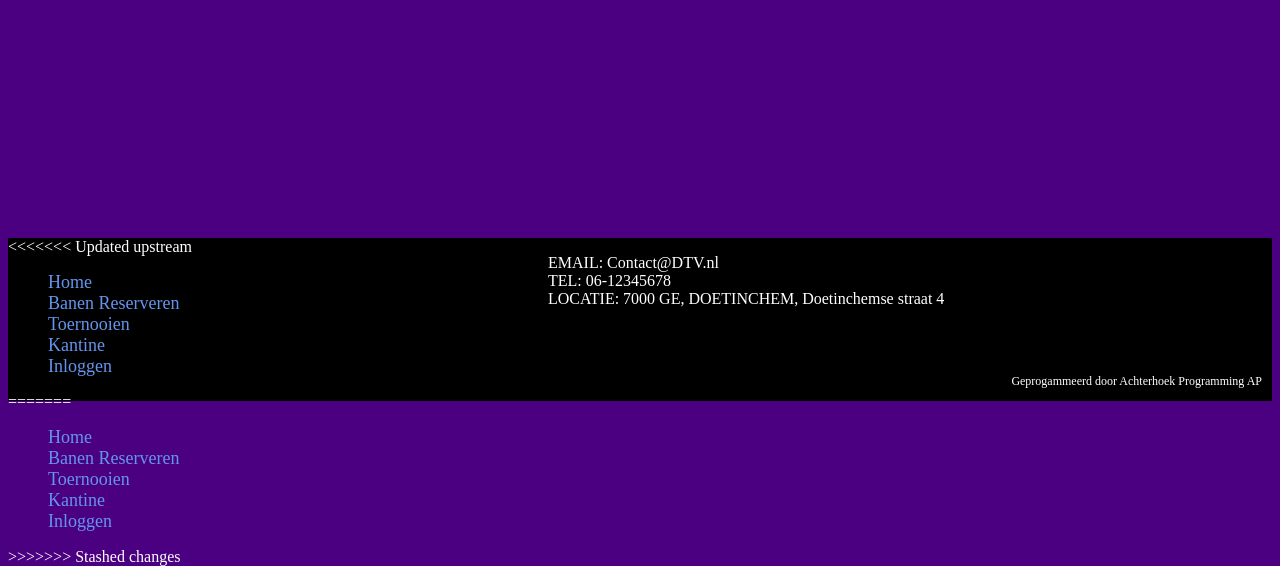
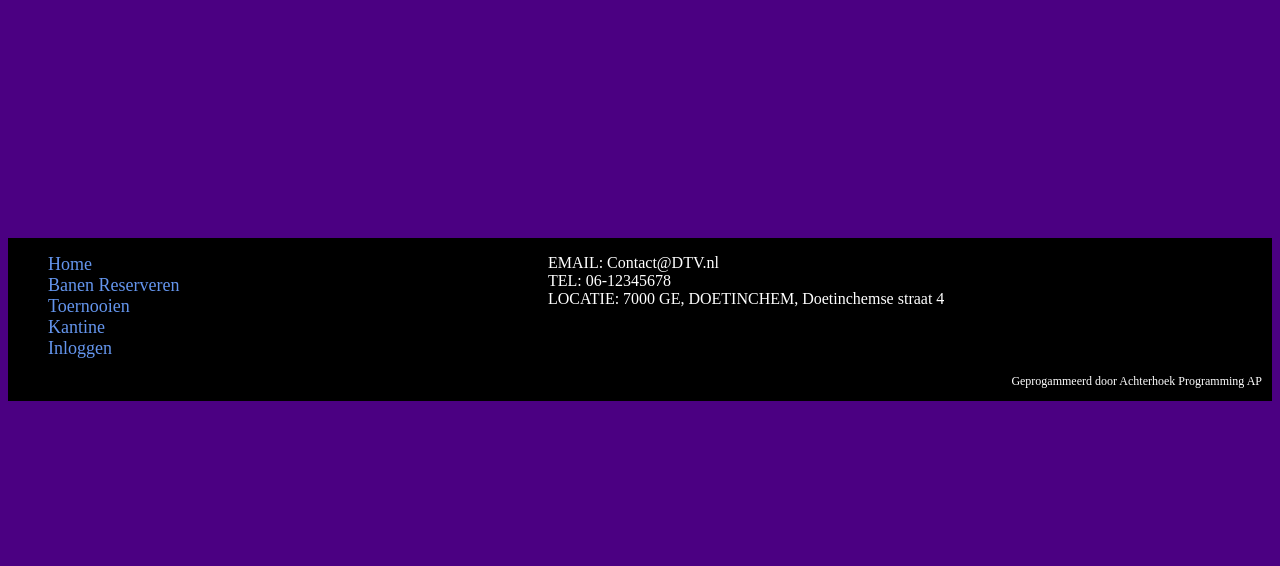
Before and after one commit to stanBrusse/examen_domineren, a PHP site: page /index.php in a window 1280 px wide. Shown: the part 1607-2173 px from the top of the page. After the commit the page ends 2008 px from the top, so only its background shows below. Run offline with PHP 8.4, Linux system fonts and the light colour scheme.

Commit message:
Update footer

```diff
--- a/DTV/footer.php
+++ b/DTV/footer.php
@@ -44,7 +44,6 @@
 
 <div class="footer">
     <div class="menu">
-<<<<<<< Updated upstream
         <ul>
             <li>
                 <a class="active" href="index.php">Home</a>
@@ -59,28 +58,9 @@
                 <a href="kantine.php">Kantine</a>
             </li>
             <li>
-                <a href="#inlog">Inloggen</a>
+                <a href="inloggen.php">Inloggen</a>
             </li>
         </ul>
-=======
-    <ul>
-        <li>
-    <a class="active" href="#home">Home</a>
-        </li>
-        <li>
-    <a href="#banen">Banen Reserveren</a>
-        </li>
-        <li>
-    <a href="#toernooien">Toernooien</a>
-        </li>
-        <li>
-    <a href="#kantine">Kantine</a>
-        </li>
-        <li>
-    <a href="inloggen.php">Inloggen</a>
-        </li>
-    </ul>
->>>>>>> Stashed changes
     </div>
     <div class="info">
         <ul>
```
